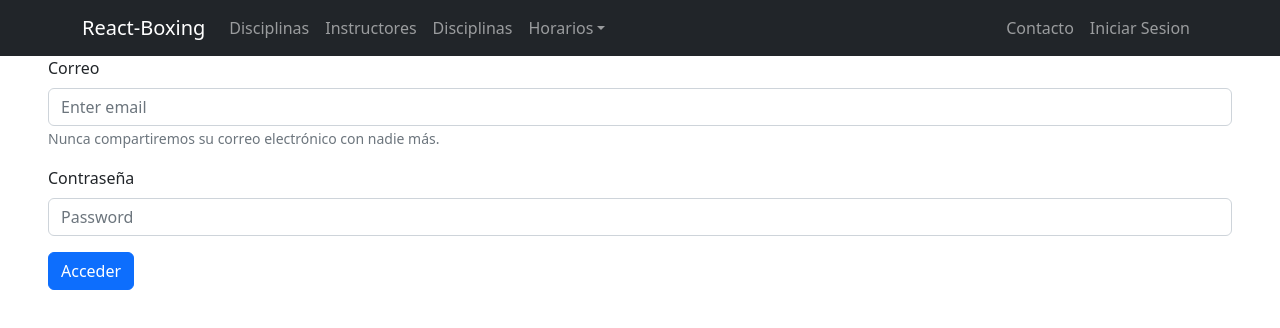
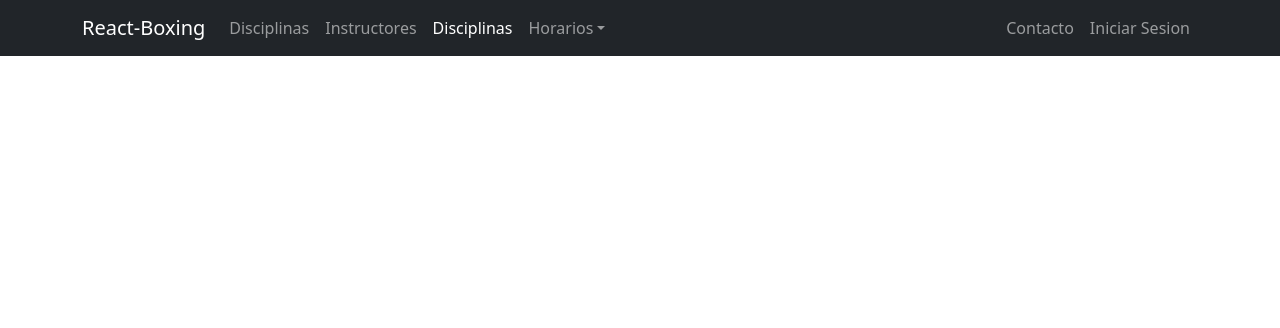
Before and after one commit to sehermosillaf/BoxingReact, a React (Create React App) app in the folder boxing-react/: page / in a window 1280 px wide. Shown: the top 328 px of the page. Built offline with nearby package versions, Linux system fonts and the light colour scheme.

Commit message:
Fix: Corrige rutas

```diff
--- a/boxing-react/src/App.js
+++ b/boxing-react/src/App.js
@@ -1,31 +1,20 @@
 import "./App.css";
 import { Inicio } from "./pag/inicio";
 import { Disciplinas } from "./pag/disciplinas";
-import { Horarios } from "./pag/horarios";
 import { Navigation } from "./componentes/navbar/navbar";
-import Footer from "./componentes/Footer/footer";
 import { FormularioLogin } from "./componentes/formuluario/form";
-import {
-  BrowserRouter as Router,
-  Route,
-  Routes,
-} from "react-router-dom";
-
+import { BrowserRouter as Router, Route, Routes } from "react-router-dom";
 
 function App() {
   return (
-    <>
     <Router>
       <Navigation />
       <Routes>
         <Route path="/" element={<Inicio />}></Route>
         <Route path="/Disciplinas" element={<Disciplinas />}></Route>
-        <Route path="/Horarios" element={<Horarios />}></Route>
-        <Route path="/Contacto" element={<Footer />}></Route>
+        <Route path="/Login" element={<FormularioLogin />}></Route>
       </Routes>
     </Router>
-    <FormularioLogin/>
-    </>
   );
 }
 
--- /dev/null
+++ b/boxing-react/src/componentes/cards/card-inicio.jsx
@@ -0,0 +1,6 @@
+
+export const CardInicio = () => {
+    return (
+
+    );
+}
--- a/boxing-react/src/componentes/formuluario/form.jsx
+++ b/boxing-react/src/componentes/formuluario/form.jsx
@@ -4,7 +4,7 @@ import Form from 'react-bootstrap/Form';
 
 export const FormularioLogin = () => {
     return (
-    <Form className='mx-5 col-sm-xx'>
+    <Form className='mx-auto mt-5 w-50' >
       <Form.Group className="mb-3" controlId="formBasicEmail">
         <Form.Label>Correo</Form.Label>
         <Form.Control type="email" placeholder="Enter email" />
--- a/boxing-react/src/componentes/navbar/navbar.jsx
+++ b/boxing-react/src/componentes/navbar/navbar.jsx
@@ -1,25 +1,26 @@
 import Container from "react-bootstrap/Container";
 import Nav from "react-bootstrap/Nav";
 import Navbar from "react-bootstrap/Navbar";
+import { NavLink } from "react-router-dom";
 import NavDropdown from "react-bootstrap/NavDropdown";
 
 export const Navigation = () => {
   return (
     <Navbar collapseOnSelect expand="lg" bg="dark" variant="dark">
       <Container>
-        <Navbar.Brand href="#home">React-Boxing</Navbar.Brand>
+        <Navbar.Brand to="/">React-Boxing</Navbar.Brand>
         <Navbar.Toggle aria-controls="responsive-navbar-nav" />
         <Navbar.Collapse id="responsive-navbar-nav">
           <Nav className="me-auto">
-            <Nav.Link className="nav-link" to="/Disciplinas">
+            <NavLink className="nav-link" to="/Disciplinas">
               Disciplinas
-            </Nav.Link>
-            <Nav.Link className="nav-link" to="/Instructores">
+            </NavLink>
+            <NavLink className="nav-link" to="/Instructores">
               Instructores
-            </Nav.Link>
-            <Nav.Link className="nav-link" to="/">
+            </NavLink>
+            <NavLink className="nav-link" to="/">
               Disciplinas
-            </Nav.Link>
+            </NavLink>
             <NavDropdown
               to="/Horarios"
               title="Horarios"
@@ -32,10 +33,10 @@ export const Navigation = () => {
             </NavDropdown>
           </Nav>
           <Nav>
-            <Nav.Link className="nav-link" to="/Contacto">
+            <NavLink className="nav-link" to="/Contacto">
               Contacto
-            </Nav.Link>
-            <Nav.Link href="#">Iniciar Sesion</Nav.Link>
+            </NavLink>
+            <NavLink className="nav-link" to="/Login">Iniciar Sesion</NavLink>
           </Nav>
         </Navbar.Collapse>
       </Container>
```
